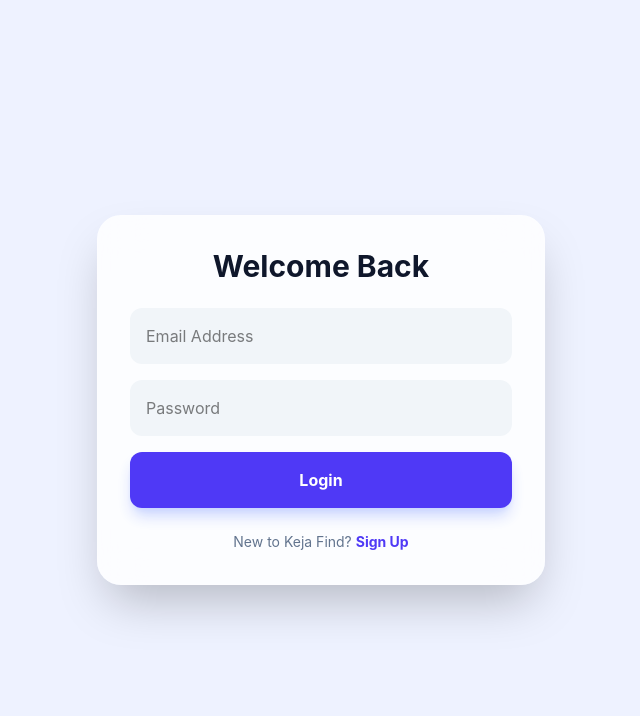
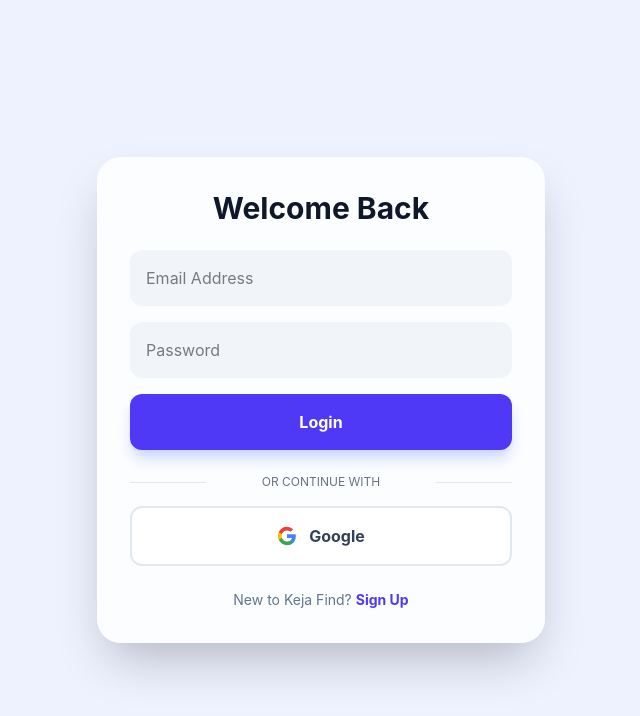
Before and after one commit to Franklin-Thuku/keja-find, a React (Vite) app in the folder client/: page /login in a window 1280 px wide. Shown: the top 716 px of the page, without its empty margins (319-959 px from the left). Built offline with nearby package versions, Linux system fonts and the light colour scheme; no server answers.

Commit message:
updated signup with google

```diff
--- a/client/src/AuthModal.jsx
+++ b/client/src/AuthModal.jsx
@@ -17,6 +17,7 @@
   useEffect(() => {
     setIsLogin(initialMode === 'login');
   }, [initialMode]);
+
 
   const handleAuth = async (e) => {
     e.preventDefault();
@@ -57,12 +58,31 @@
 
       if (isLogin || data?.user?.identities?.length !== 0) {
         toast.success("Welcome successfully!");
-        navigate("/dashboard");
+        navigate("/dashboard", { replace: true });
       } else {
         toast.success("Account created! Check your email to verify before logging in.", { duration: 5000 });
         setLoading(false);
         setIsLogin(true);
       }
+    }
+  };
+
+  const handleGoogleLogin = async () => {
+    setLoading(true);
+    const params = new URLSearchParams(location.search);
+    const userRole = params.get('role') || 'student';
+    localStorage.setItem('userRole', userRole);
+
+    const { error } = await supabase.auth.signInWithOAuth({
+      provider: 'google',
+      options: {
+        redirectTo: `${window.location.origin}/dashboard`
+      }
+    });
+
+    if (error) {
+      toast.error(error.message);
+      setLoading(false);
     }
   };
 
@@ -99,6 +119,26 @@
         </button>
       </form>
 
+      <div className="mt-6 flex items-center justify-between">
+        <span className="w-1/5 border-b border-gray-200"></span>
+        <span className="text-xs text-center text-gray-500 uppercase">Or continue with</span>
+        <span className="w-1/5 border-b border-gray-200"></span>
+      </div>
+
+      <button
+        onClick={handleGoogleLogin}
+        disabled={loading}
+        className="w-full mt-4 flex items-center justify-center gap-3 bg-white border-2 border-slate-200 hover:bg-slate-50 text-slate-700 p-4 rounded-xl font-bold transition-all disabled:opacity-50"
+      >
+        <svg className="w-5 h-5" viewBox="0 0 24 24">
+          <path d="M22.56 12.25c0-.78-.07-1.53-.2-2.25H12v4.26h5.92c-.26 1.37-1.04 2.53-2.21 3.31v2.77h3.57c2.08-1.92 3.28-4.74 3.28-8.09z" fill="#4285F4" />
+          <path d="M12 23c2.97 0 5.46-.98 7.28-2.66l-3.57-2.77c-.98.66-2.23 1.06-3.71 1.06-2.86 0-5.29-1.93-6.16-4.53H2.18v2.84C3.99 20.53 7.7 23 12 23z" fill="#34A853" />
+          <path d="M5.84 14.09c-.22-.66-.35-1.36-.35-2.09s.13-1.43.35-2.09V7.07H2.18C1.43 8.55 1 10.22 1 12s.43 3.45 1.18 4.93l2.85-2.22.81-.62z" fill="#FBBC05" />
+          <path d="M12 5.38c1.62 0 3.06.56 4.21 1.64l3.15-3.15C17.45 2.09 14.97 1 12 1 7.7 1 3.99 3.47 2.18 7.07l3.66 2.84c.87-2.6 3.3-4.53 6.16-4.53z" fill="#EA4335" />
+        </svg>
+        Google
+      </button>
+
       <div className="mt-6 space-y-4">
         <p className="text-center text-slate-500 text-sm">
           {isLogin ? "New to Keja Find?" : "Already have an account?"}
--- a/client/src/Dashboard.jsx
+++ b/client/src/Dashboard.jsx
@@ -8,10 +8,34 @@
   const [loading, setLoading] = useState(true);
 
   useEffect(() => {
-    // NEW LOGIC: Read role directly from localStorage as set by AuthModal
-    const role = localStorage.getItem('userRole') || 'student';
-    setUserRole(role);
-    setLoading(false);
+    const initializeRole = async () => {
+      // 1. Read role directly from localStorage as set by AuthModal
+      const role = localStorage.getItem('userRole') || 'student';
+      setUserRole(role);
+
+      // 2. Check if a newly Google-Auth'd user needs their Profile row created
+      const { data: { session } } = await supabase.auth.getSession();
+
+      if (session?.user) {
+        // Did they just OAuth without hitting our strict Signup code?
+        const { data: profile } = await supabase
+          .from('profiles')
+          .select('id')
+          .eq('id', session.user.id)
+          .single();
+
+        // If no profile exists, they are a brand new Google Signup! Create it.
+        if (!profile) {
+          await supabase.from('profiles').insert([
+            { id: session.user.id, role: role }
+          ]);
+        }
+      }
+
+      setLoading(false);
+    };
+
+    initializeRole();
   }, []);
 
   if (loading) {
--- a/client/src/LandlordDashboard.jsx
+++ b/client/src/LandlordDashboard.jsx
@@ -4,7 +4,8 @@
 import HouseUploadModal from './HouseUploadModal';
 import PhoneUpdateModal from './PhoneUpdateModal';
 import { supabase } from './supabaseClient';
-import { AlertCircle } from 'lucide-react';
+import { AlertCircle, LogOut } from 'lucide-react';
+import { Link, useNavigate } from 'react-router-dom';
 import toast from 'react-hot-toast';
 
 function LandlordDashboard() {
@@ -14,6 +15,13 @@
     const [editingHouse, setEditingHouse] = useState(null); // Tracks the house being edited
     const [isPhoneModalOpen, setIsPhoneModalOpen] = useState(false);
     const [phoneNumber, setPhoneNumber] = useState(null);
+    const navigate = useNavigate();
+
+    const handleLogout = async () => {
+        await supabase.auth.signOut();
+        navigate('/');
+        toast.success("Logged out successfully");
+    };
 
     useEffect(() => {
         // Fetching properties from the Node server endpoint
@@ -92,7 +100,7 @@
             {/* Navbar with Glassmorphism */}
             <nav className="fixed top-0 w-full z-50 bg-white/80 backdrop-blur-md border-b border-gray-200 py-3 md:py-4">
                 <div className="container mx-auto flex justify-between items-center px-4 md:px-12">
-                    <h1 className="text-xl md:text-2xl font-extrabold text-indigo-600 tracking-tight">Keja Find</h1>
+                    <Link to="/" className="text-xl md:text-2xl font-extrabold text-indigo-600 tracking-tight hover:text-indigo-700 transition">Keja Find</Link>
                     <div className="flex items-center gap-2 md:gap-4 shrink-0">
                         <span className="text-gray-600 font-medium hidden lg:inline">Landlord Portal</span>
                         <button
@@ -104,6 +112,13 @@
                             onClick={openForCreate}
                             className="bg-indigo-600 hover:bg-indigo-700 text-white font-medium py-2 px-4 md:px-5 rounded-xl md:rounded-full transition-all shadow-lg shadow-indigo-200 text-sm md:text-base hidden sm:block whitespace-nowrap">
                             List Your Keja
+                        </button>
+                        <button
+                            onClick={handleLogout}
+                            className="flex items-center justify-center p-2 md:px-3 text-red-500 hover:text-red-700 bg-red-50 hover:bg-red-100 transition rounded-xl"
+                            title="Log Out"
+                        >
+                            <LogOut size={20} />
                         </button>
                     </div>
                 </div>
--- a/client/src/UserDashboard.jsx
+++ b/client/src/UserDashboard.jsx
@@ -3,7 +3,8 @@
 import './index.css';
 import HouseDetailsModal from './HouseDetailsModal';
 import { supabase } from './supabaseClient';
-import { Heart } from 'lucide-react';
+import { Heart, LogOut } from 'lucide-react';
+import { Link, useNavigate } from 'react-router-dom';
 import toast from 'react-hot-toast';
 
 function UserDashboard() {
@@ -13,6 +14,13 @@
     const [user, setUser] = useState(null);
     const [savedHouseIds, setSavedHouseIds] = useState(new Set());
     const [activeTab, setActiveTab] = useState('all'); // 'all' or 'saved'
+    const navigate = useNavigate();
+
+    const handleLogout = async () => {
+        await supabase.auth.signOut();
+        navigate('/');
+        toast.success("Logged out successfully");
+    };
 
     useEffect(() => {
         const fetchUserData = async () => {
@@ -80,8 +88,16 @@
             {/* Navbar with Glassmorphism */}
             <nav className="fixed top-0 w-full z-50 bg-white/80 backdrop-blur-md border-b border-gray-200 py-4">
                 <div className="container mx-auto flex justify-between items-center px-6 md:px-12">
-                    <h1 className="text-2xl font-extrabold text-indigo-600 tracking-tight">Keja Find</h1>
-                    <div className="text-gray-600 font-medium">Student Dashboard</div>
+                    <Link to="/" className="text-2xl font-extrabold text-indigo-600 tracking-tight hover:text-indigo-700 transition">Keja Find</Link>
+                    <div className="flex items-center gap-4">
+                        <span className="text-gray-600 font-medium hidden sm:block">Student Dashboard</span>
+                        <button
+                            onClick={handleLogout}
+                            className="flex items-center gap-2 text-sm font-bold text-red-500 hover:text-red-700 transition bg-red-50 px-3 py-1.5 rounded-lg"
+                        >
+                            <LogOut size={16} /> Logout
+                        </button>
+                    </div>
                 </div>
             </nav>
 
```
